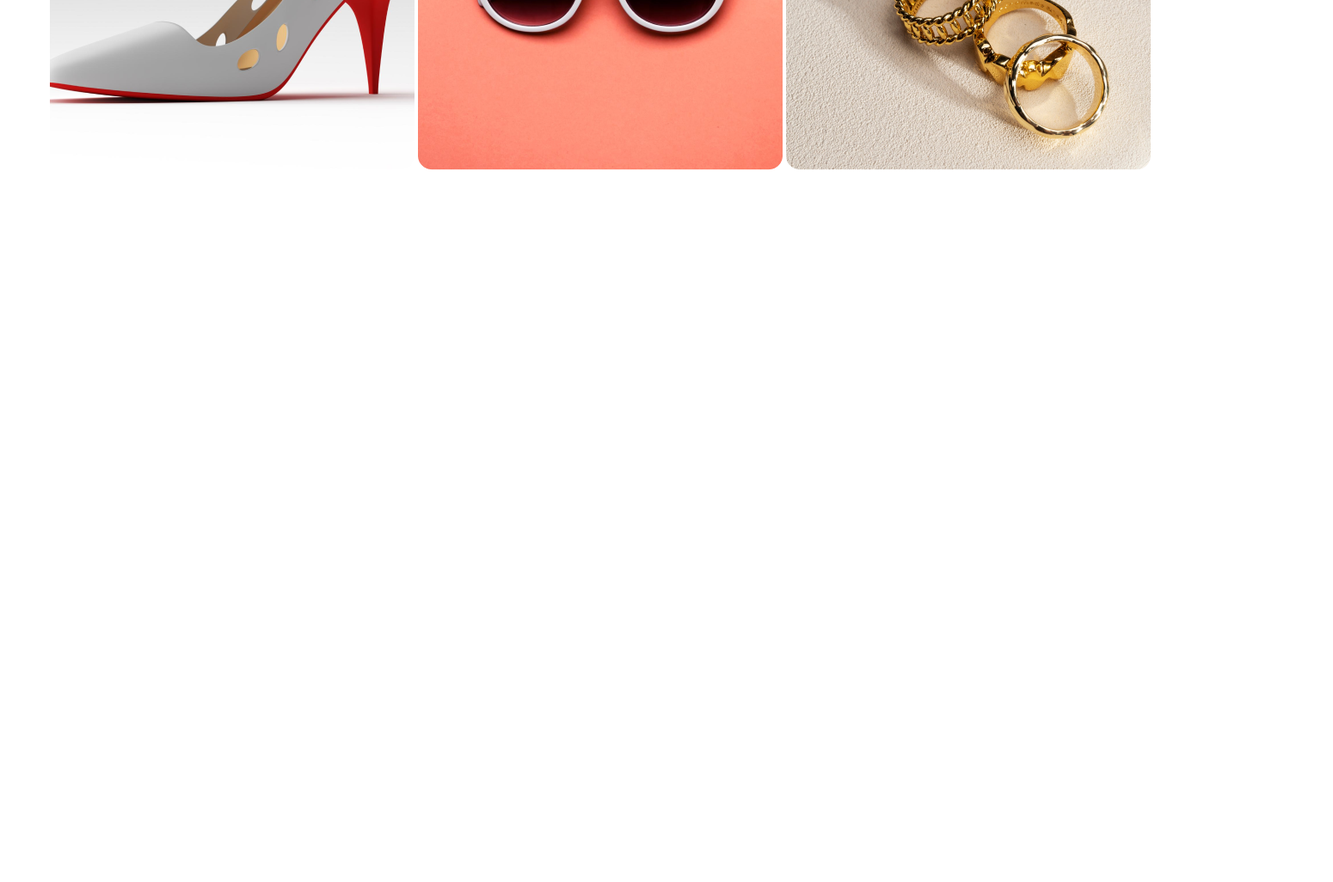
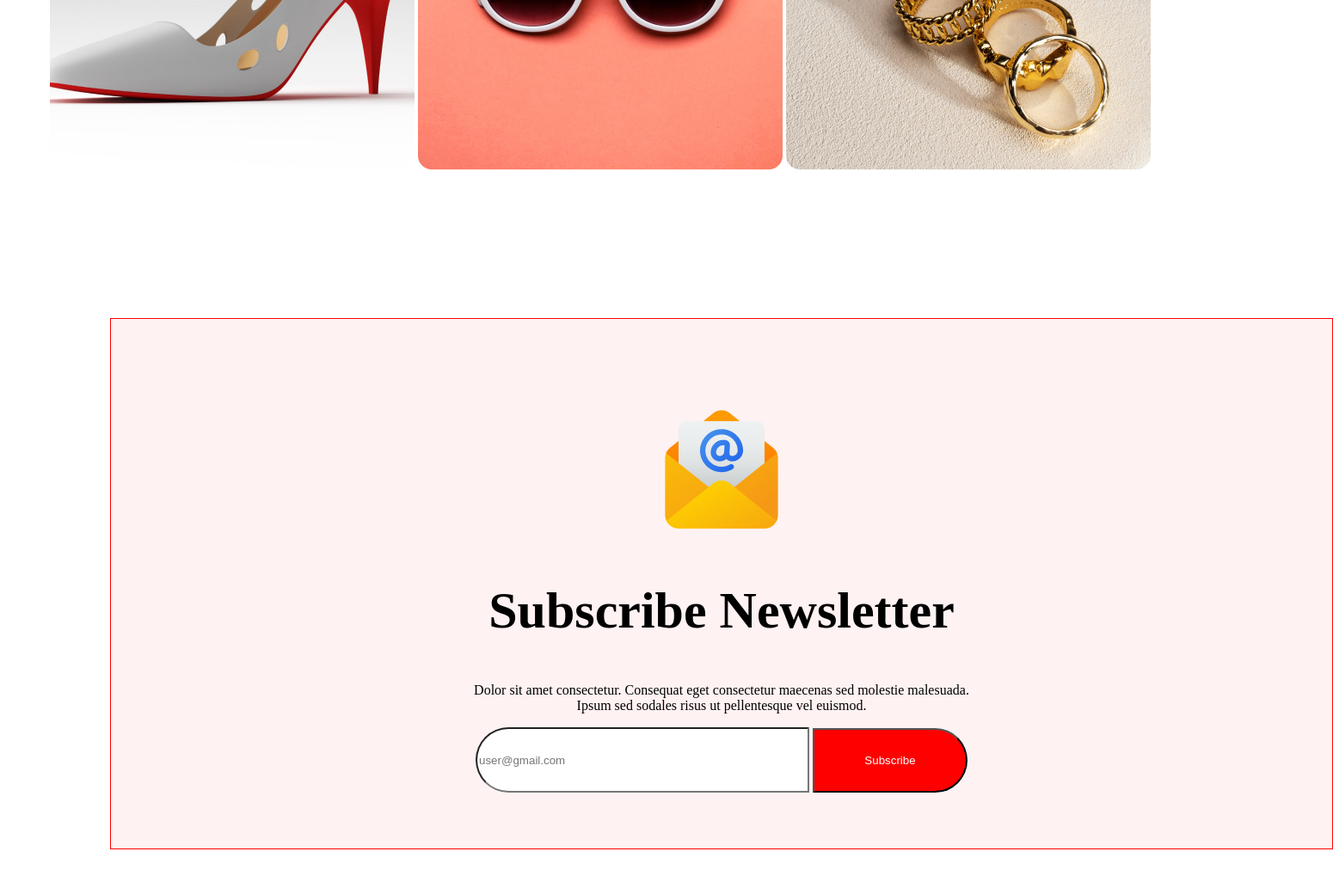
Before and after one commit to fahim-reasat/assignment-01, a plain HTML site: page index.html in a window 1280 px wide. Shown: the part 5685-6711 px from the top of the page at 86% size, 1550 px wide, since content can reach past the window. Before the commit the page ends 5985 px from the top, so only its background shows below. Drawn offline with Linux system fonts and the light colour scheme.

Commit message:
subscribe part added

```diff
--- a/index.html
+++ b/index.html
@@ -108,6 +108,20 @@
     </div>
 
 </section>
+
+<section class="subscribe">
+    <img src="resources/Group 61.png" alt="">
+
+    <div>
+        <h1 id="subscribe-heading">Subscribe Newsletter</h1>
+        <p>Dolor sit amet consectetur. Consequat eget consectetur maecenas sed molestie malesuada. <br> Ipsum sed sodales risus ut pellentesque vel euismod. </p>
+    </div>
+
+    <div>
+        <input type="email" name="" id="email" placeholder="user@gmail.com">
+        <button id="subscribe">Subscribe</button>
+    </div>
+</section>
     </main>
 
     <footer>
--- a/styles.css
+++ b/styles.css
@@ -124,4 +124,33 @@
     font-size: 60px;
 }
 
+.subscribe{
+    width: 1220px;
+    height: 416px;
+border: 1px red solid;
+background-color: rgba(255, 0, 0, 0.05);
+text-align: center;
+padding: 100px;
+margin: 120px;
+}
+
+#subscribe-heading{
+    font-size: 60px;
+}
+
+#email{
+    width: 380px;
+    height: 70px;
+    border-radius: 50px 0 0 50px;
+    color: rgba(7, 2, 17, 0.30);
+}
+
+#subscribe{
+    width: 180px;
+    height: 75px;
+    border-radius: 0 50px 50px 0;
+    background-color: red;
+    color: white;
+}
+
 /* footer related styles*/
```
